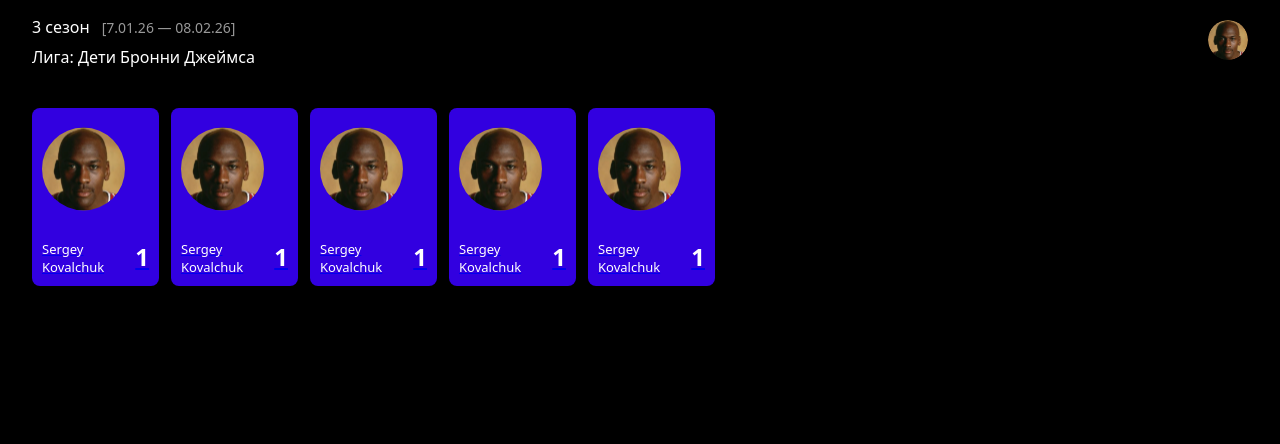
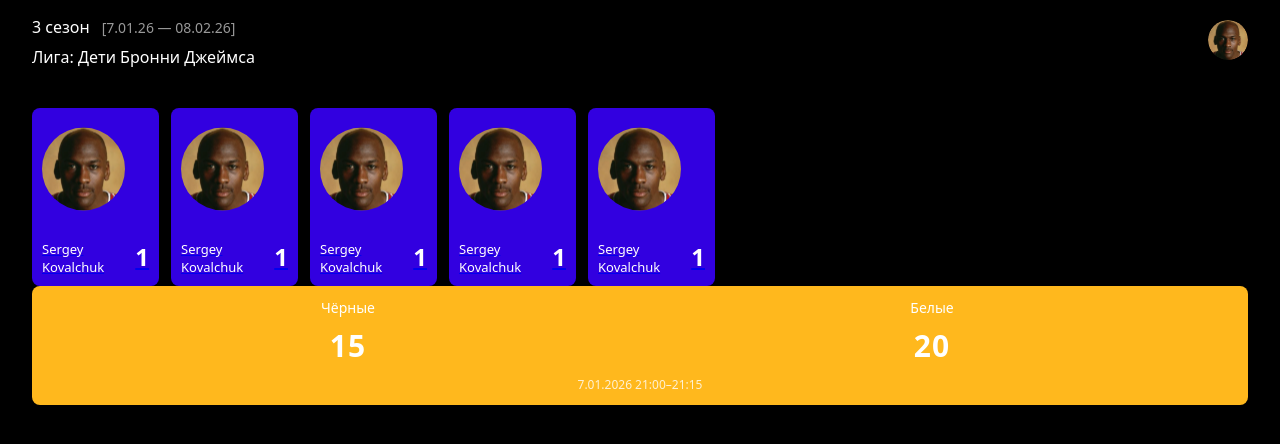
Before and after one commit to SergeyKovalchuk2086/hooply, a Nuxt app: page / in a window 1280 px wide. Shown: the top 444 px of the page. Built offline with nearby package versions, Linux system fonts and the light colour scheme; no server answers; the database is empty.

Commit message:
add last game card

```diff
--- /dev/null
+++ b/app/components/last-game/LastGame.vue
@@ -0,0 +1,64 @@
+<template>
+  <div class="last-game">
+    <div class="last-game__header">
+      <span>{{ homeTeam }}</span>
+      <span>{{ awayTeam }}</span>
+    </div>
+
+    <div class="last-game__score">
+      <span>{{ homeScore }}</span>
+      <span>{{ awayScore }}</span>
+    </div>
+
+    <div class="last-game__date">
+      {{ date }}
+    </div>
+  </div>
+</template>
+
+<script setup lang="ts">
+defineProps<{
+  homeTeam: string;
+  awayTeam: string;
+  homeScore: number;
+  awayScore: number;
+  date: string;
+}>();
+</script>
+
+<style scoped lang="css">
+.last-game {
+  padding: 12px 24px;
+  background-color: #ffb81d;
+  border-radius: 8px;
+}
+
+.last-game__header,
+.last-game__score {
+  display: flex;
+}
+
+.last-game__header span,
+.last-game__score span {
+  width: 50%;
+  text-align: center;
+}
+
+.last-game__header {
+  margin-bottom: 8px;
+  font-size: 14px;
+}
+
+.last-game__score {
+  font-size: 30px;
+  font-weight: 600;
+  letter-spacing: 1px;
+}
+
+.last-game__date {
+  margin-top: 10px;
+  text-align: center;
+  font-size: 12px;
+  opacity: 0.8;
+}
+</style>
--- a/app/pages/index.vue
+++ b/app/pages/index.vue
@@ -1,6 +1,13 @@
 <template>
   <TopSection class="top-setion" />
   <TopPlayers class="top-players" />
+  <LastGame
+    home-team="Чёрные"
+    away-team="Белые"
+    :home-score="15"
+    :away-score="20"
+    date="7.01.2026 21:00–21:15"
+  />
 </template>
 
 <script setup lang="ts">
```
